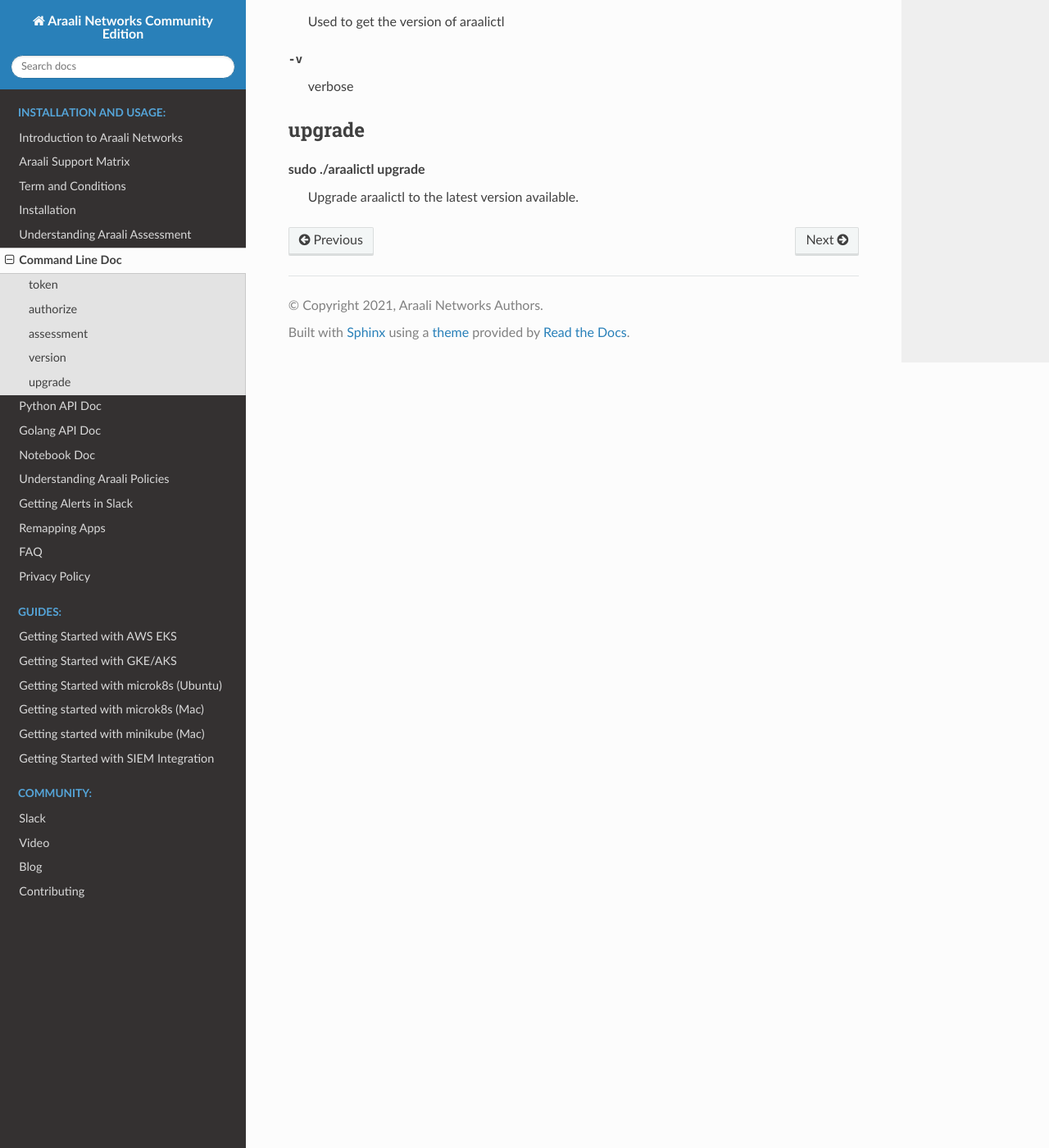
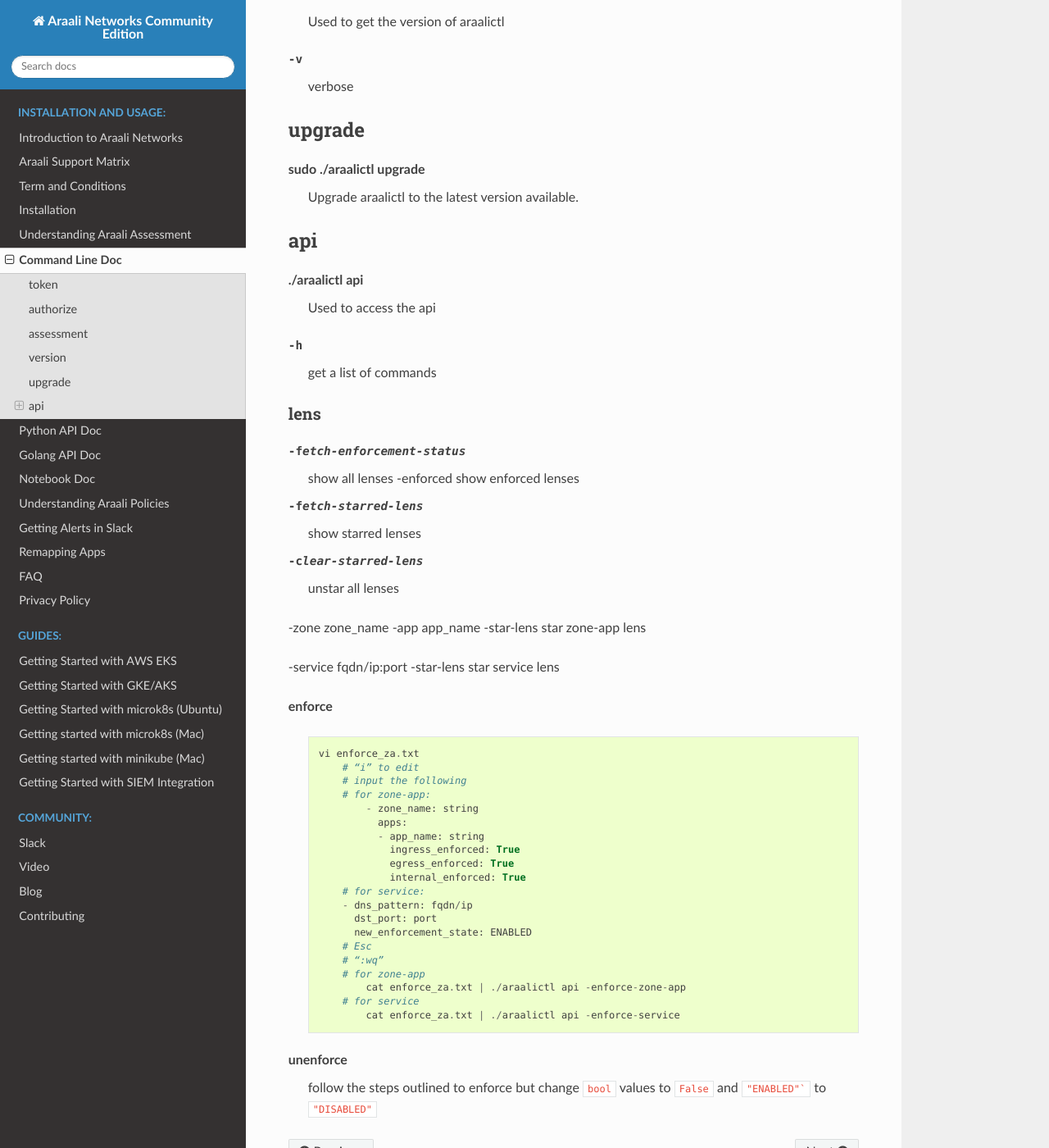
Before and after one commit to araalinetworks/api, a Sphinx documentation site: the page built from doc/source/araalictlcommandline.rst, in a window 1280 px wide and 1400 px high, scrolled down 1399 px. Shown: the whole window at 82% size. Built offline with Sphinx 7.4.7 and the Read the Docs theme 2.0.0, drawn with Linux system fonts in a browser that asks for light colours.

Commit message:
updating lens ops in araalictl.py and api.py updating corresponding documentation

````diff
--- a/doc/source/araalictlcommandline.rst
+++ b/doc/source/araalictlcommandline.rst
@@ -53,3 +53,52 @@
 -------
 sudo ./araalictl upgrade
         Upgrade araalictl to the latest version available.
+
+api
+----
+./araalictl api
+        Used to access the api
+
+-h          get a list of commands
+
+lens
+____
+-fetch-enforcement-status                   show all lenses
+    -enforced                               show enforced lenses
+
+-fetch-starred-lens                         show starred lenses
+
+-clear-starred-lens                         unstar all lenses
+
+-zone zone_name -app app_name -star-lens    star zone-app lens
+
+-service fqdn/ip:port -star-lens            star service lens
+
+**enforce**
+
+ ::
+
+    vi enforce_za.txt
+        # “i” to edit
+        # input the following
+        # for zone-app:
+            - zone_name: string
+              apps:
+              - app_name: string
+                ingress_enforced: True
+                egress_enforced: True
+                internal_enforced: True
+        # for service:
+        - dns_pattern: fqdn/ip
+          dst_port: port
+          new_enforcement_state: ENABLED
+        # Esc
+        # “:wq”
+        # for zone-app
+            cat enforce_za.txt | ./araalictl api -enforce-zone-app
+        # for service
+            cat enforce_za.txt | ./araalictl api -enforce-service
+
+
+unenforce
+    follow the steps outlined to enforce but change ``bool`` values to ``False`` and ``"ENABLED"``` to ``"DISABLED"``
````
Also changed, not shown: doc/source/araalictlpython.rst (+45 -0 lines), 2 other files.
